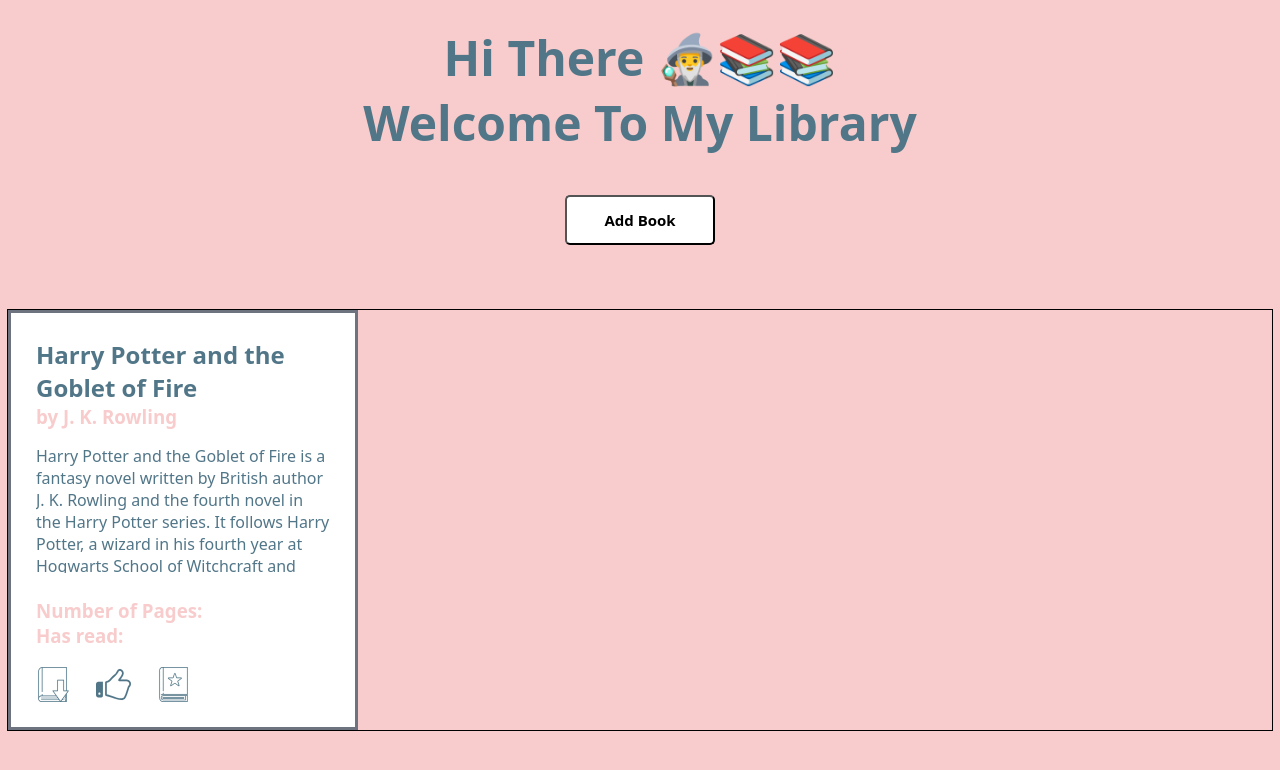
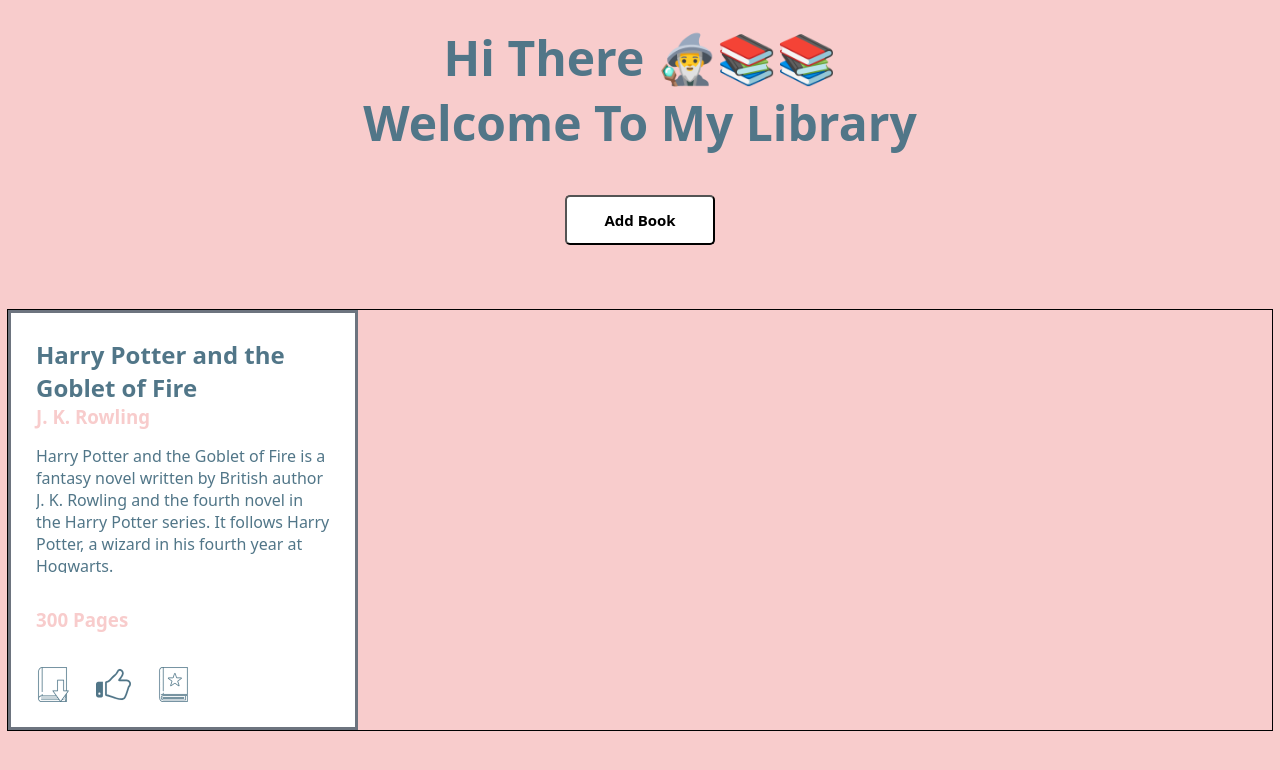
Before and after one commit to Nxlq/library-app, a plain HTML site: page index.html in a window 1280 px wide. Drawn offline with Linux system fonts and the light colour scheme.

Commit message:
remove card from html and generate it in javascript for init instead

```diff
--- a/index.html
+++ b/index.html
@@ -17,39 +17,7 @@
       <button class="btn add-book">Add Book</button>
     </header>
     <main>
-      <div class="cards-container">
-        <div class="card">
-          <div class="card-header">
-            <h2>Harry Potter and the Goblet of Fire</h2>
-            <h3 class="card-author">by J. K. Rowling</h3>
-          </div>
-          <div class="card-body">
-            <p>
-              Harry Potter and the Goblet of Fire is a fantasy novel written by
-              British author J. K. Rowling and the fourth novel in the Harry
-              Potter series. It follows Harry Potter, a wizard in his fourth
-              year at Hogwarts School of Witchcraft and Wizardry, and the
-              mystery surrounding the entry of Harry's name into the Triwizard
-              Tournament, in which he is forced to compete.
-            </p>
-            <div class="book-stats">
-              <h3>Number of Pages:</h3>
-              <h3>Has read:</h3>
-            </div>
-            <div class="card-icons">
-              <img
-                src="images/download-ebook-svgrepo-com.svg"
-                alt="download book"
-              />
-              <img src="images/like-hand-svgrepo-com.svg" alt="like button" />
-              <img
-                src="images/favorite-book-svgrepo-com.svg"
-                alt="favorite book"
-              />
-            </div>
-          </div>
-        </div>
-      </div>
+      <div class="cards-container"></div>
     </main>
     <div class="modal-bg hidden">
       <form class="modal hidden" action="" method="">
@@ -64,18 +32,21 @@
           id="title-input"
           name="book_title"
           placeholder="Book Title"
+          required
         />
         <input
           type="text"
           id="author-input"
           name="author"
           placeholder="Author's Name"
+          required
         />
         <input
           type="number"
           id="numPages-input"
           name="numOfPages"
           placeholder="Number of Pages"
+          required
         />
         <div id="description-div">
           <label for="description-input"
--- a/script.js
+++ b/script.js
@@ -49,7 +49,7 @@
 
   // Children of bookStats
   const numberOfPages = document.createElement("h3");
-  numberOfPages.textContent = book.numOfPages;
+  numberOfPages.textContent = `${book.numOfPages} Pages`;
 
   // Children of cardIcons
   const icon1 = document.createElement("img");
@@ -71,11 +71,10 @@
   "Harry Potter and the Goblet of Fire",
   "J. K. Rowling",
   300,
-  "Harry Potter and the Goblet of Fire is a fantasy novel written by British author......."
+  "Harry Potter and the Goblet of Fire is a fantasy novel written by British author J. K. Rowling and the fourth novel in the Harry Potter series. It follows Harry Potter, a wizard in his fourth year at Hogwarts."
 );
 
 myLibrary.push(book1);
-console.log(myLibrary);
 
 function displayBooksFromLibrary() {
   myLibrary.forEach((book) => {
@@ -125,6 +124,8 @@
   libraryContainer.append(generateCard(myLibrary[myLibrary.length - 1]));
 }
 
+displayBooksFromLibrary();
+
 btnAddBook.addEventListener("click", () => {
   showModal();
 });
```
